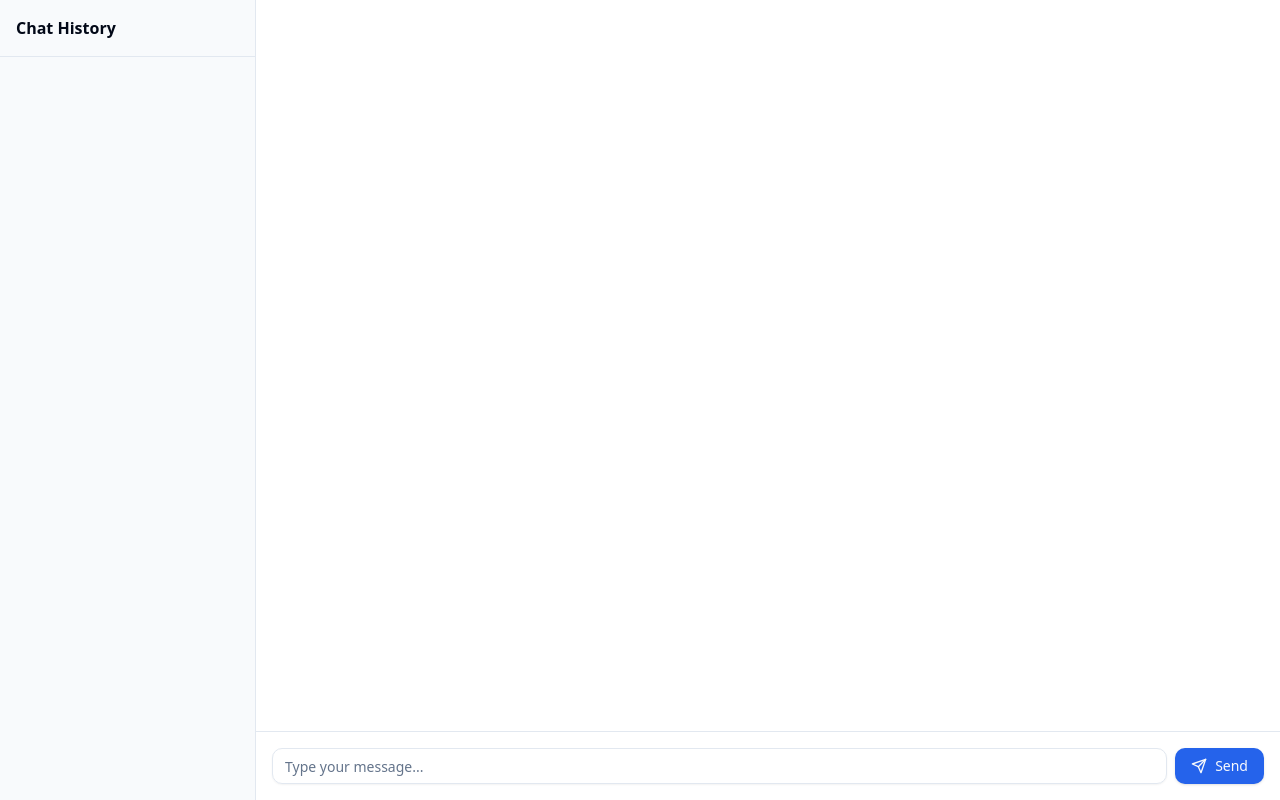
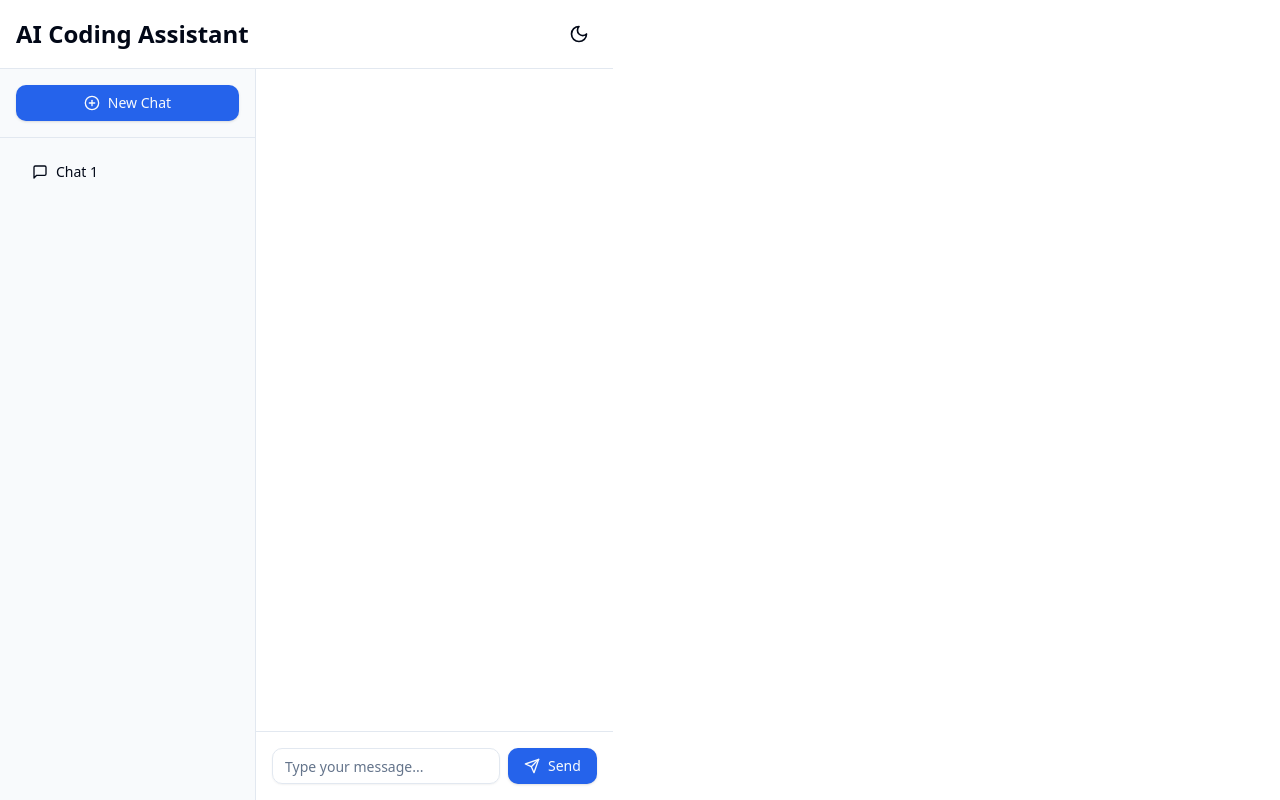
Before and after one commit to jasonkneen/sg-771720654510393, a Next.js app: page / in a window 1280 px wide. Built offline with nearby package versions, Linux system fonts and the light colour scheme.

Commit message:
SOFTGEN MAGIC

```diff
--- a/src/components/ChatInput.jsx
+++ b/src/components/ChatInput.jsx
@@ -1,9 +1,9 @@
 import React from 'react';
 import { Input } from '@/components/ui/input';
 import { Button } from '@/components/ui/button';
-import { Send } from 'lucide-react';
+import { Send, Loader2 } from 'lucide-react';
 
-const ChatInput = ({ input, setInput, handleSend }) => {
+const ChatInput = ({ input, setInput, handleSend, isLoading }) => {
   return (
     <div className="p-4 border-t bg-background">
       <form onSubmit={handleSend} className="flex space-x-2">
@@ -13,10 +13,15 @@ const ChatInput = ({ input, setInput, handleSend }) => {
           value={input}
           onChange={(e) => setInput(e.target.value)}
           className="flex-1"
+          disabled={isLoading}
         />
-        <Button type="submit">
-          <Send className="w-4 h-4 mr-2" />
-          Send
+        <Button type="submit" disabled={isLoading}>
+          {isLoading ? (
+            <Loader2 className="w-4 h-4 animate-spin" />
+          ) : (
+            <Send className="w-4 h-4" />
+          )}
+          <span className="ml-2">{isLoading ? 'Sending...' : 'Send'}</span>
         </Button>
       </form>
     </div>
--- a/src/components/ChatWindow.jsx
+++ b/src/components/ChatWindow.jsx
@@ -1,13 +1,30 @@
-import React from 'react';
+import React, { useEffect, useRef } from 'react';
 import { ScrollArea } from '@/components/ui/scroll-area';
 import { Avatar, AvatarFallback, AvatarImage } from '@/components/ui/avatar';
+import { motion, AnimatePresence } from 'framer-motion';
 
 const ChatWindow = ({ messages }) => {
+  const scrollAreaRef = useRef(null);
+
+  useEffect(() => {
+    if (scrollAreaRef.current) {
+      scrollAreaRef.current.scrollTo(0, scrollAreaRef.current.scrollHeight);
+    }
+  }, [messages]);
+
   return (
-    <ScrollArea className="flex-1 p-4">
+    <ScrollArea className="flex-1 p-4" ref={scrollAreaRef}>
       <div className="space-y-4">
+        <AnimatePresence>
           {messages.map((message, index) => (
-          <div key={index} className={`flex ${message.sender === 'user' ? 'justify-end' : 'justify-start'}`}>
+            <motion.div
+              key={index}
+              initial={{ opacity: 0, y: 20 }}
+              animate={{ opacity: 1, y: 0 }}
+              exit={{ opacity: 0, y: -20 }}
+              transition={{ duration: 0.3 }}
+              className={`flex ${message.sender === 'user' ? 'justify-end' : 'justify-start'}`}
+            >
               <div className={`flex items-end ${message.sender === 'user' ? 'flex-row-reverse' : 'flex-row'}`}>
                 <Avatar className="w-8 h-8">
                   <AvatarImage src={message.sender === 'user' ? '/api/placeholder/32/32' : '/api/placeholder/32/32'} />
@@ -17,8 +34,9 @@ const ChatWindow = ({ messages }) => {
                   {message.content}
                 </div>
               </div>
-          </div>
+            </motion.div>
           ))}
+        </AnimatePresence>
       </div>
     </ScrollArea>
   );
--- /dev/null
+++ b/src/components/Header.jsx
@@ -0,0 +1,23 @@
+import React from 'react';
+import { useTheme } from 'next-themes';
+import { Button } from '@/components/ui/button';
+import { Moon, Sun } from 'lucide-react';
+
+const Header = () => {
+  const { theme, setTheme } = useTheme();
+
+  return (
+    <header className="flex items-center justify-between p-4 border-b bg-background">
+      <h1 className="text-2xl font-bold">AI Coding Assistant</h1>
+      <Button
+        variant="ghost"
+        size="icon"
+        onClick={() => setTheme(theme === 'dark' ? 'light' : 'dark')}
+      >
+        {theme === 'dark' ? <Sun className="h-5 w-5" /> : <Moon className="h-5 w-5" />}
+      </Button>
+    </header>
+  );
+};
+
+export default Header;
--- a/src/components/Sidebar.jsx
+++ b/src/components/Sidebar.jsx
@@ -1,18 +1,31 @@
 import React from 'react';
 import { ScrollArea } from '@/components/ui/scroll-area';
 import { Separator } from '@/components/ui/separator';
+import { Button } from '@/components/ui/button';
+import { PlusCircle, MessageSquare } from 'lucide-react';
 
-const Sidebar = ({ chatHistory }) => {
+const Sidebar = ({ chatHistory, onNewChat, onSelectChat }) => {
   return (
-    <div className="w-64 border-r bg-muted/50">
-      <div className="p-4 font-semibold">Chat History</div>
+    <div className="w-64 border-r bg-muted/50 flex flex-col">
+      <div className="p-4">
+        <Button className="w-full" onClick={onNewChat}>
+          <PlusCircle className="mr-2 h-4 w-4" />
+          New Chat
+        </Button>
+      </div>
       <Separator />
-      <ScrollArea className="h-[calc(100vh-60px)]">
+      <ScrollArea className="flex-1">
         <div className="p-4 space-y-2">
           {chatHistory.map((chat, index) => (
-            <div key={index} className="p-2 rounded hover:bg-muted cursor-pointer">
+            <Button
+              key={index}
+              variant="ghost"
+              className="w-full justify-start"
+              onClick={() => onSelectChat(index)}
+            >
+              <MessageSquare className="mr-2 h-4 w-4" />
               Chat {index + 1}
-            </div>
+            </Button>
           ))}
         </div>
       </ScrollArea>
--- a/src/pages/index.js
+++ b/src/pages/index.js
@@ -1,34 +1,76 @@
-import React, { useState } from 'react';
+import React, { useState, useCallback } from 'react';
 import Layout from '@/components/Layout';
+import Header from '@/components/Header';
 import Sidebar from '@/components/Sidebar';
 import ChatWindow from '@/components/ChatWindow';
 import ChatInput from '@/components/ChatInput';
 
+const simulateAIResponse = (message) => {
+  return new Promise((resolve) => {
+    setTimeout(() => {
+      resolve(`This is a simulated AI response to: "${message}"`);
+    }, 1000 + Math.random() * 2000);
+  });
+};
+
 export default function Home() {
-  const [chatHistory, setChatHistory] = useState([]);
-  const [messages, setMessages] = useState([]);
+  const [chatHistory, setChatHistory] = useState([{ id: 1, messages: [] }]);
+  const [currentChatIndex, setCurrentChatIndex] = useState(0);
   const [input, setInput] = useState('');
+  const [isLoading, setIsLoading] = useState(false);
 
-  const handleSend = (e) => {
+  const handleSend = useCallback(async (e) => {
     e.preventDefault();
-    if (input.trim()) {
-      const newMessages = [
-        ...messages,
-        { sender: 'user', content: input },
-        { sender: 'ai', content: 'This is a simulated AI response.' },
-      ];
-      setMessages(newMessages);
+    if (input.trim() && !isLoading) {
+      setIsLoading(true);
+      const userMessage = { sender: 'user', content: input };
+      setChatHistory((prev) => {
+        const newHistory = [...prev];
+        newHistory[currentChatIndex].messages.push(userMessage);
+        return newHistory;
+      });
       setInput('');
-      setChatHistory([...chatHistory, { id: chatHistory.length + 1 }]);
+
+      const aiResponse = await simulateAIResponse(input);
+      const aiMessage = { sender: 'ai', content: aiResponse };
+      setChatHistory((prev) => {
+        const newHistory = [...prev];
+        newHistory[currentChatIndex].messages.push(aiMessage);
+        return newHistory;
+      });
+      setIsLoading(false);
     }
-  };
+  }, [input, isLoading, currentChatIndex]);
+
+  const handleNewChat = useCallback(() => {
+    setChatHistory((prev) => [...prev, { id: prev.length + 1, messages: [] }]);
+    setCurrentChatIndex(chatHistory.length);
+  }, [chatHistory.length]);
+
+  const handleSelectChat = useCallback((index) => {
+    setCurrentChatIndex(index);
+  }, []);
 
   return (
     <Layout>
-      <Sidebar chatHistory={chatHistory} />
-      <div className="flex flex-col flex-1">
-        <ChatWindow messages={messages} />
-        <ChatInput input={input} setInput={setInput} handleSend={handleSend} />
+      <div className="flex flex-col h-screen">
+        <Header />
+        <div className="flex flex-1 overflow-hidden">
+          <Sidebar
+            chatHistory={chatHistory}
+            onNewChat={handleNewChat}
+            onSelectChat={handleSelectChat}
+          />
+          <div className="flex flex-col flex-1">
+            <ChatWindow messages={chatHistory[currentChatIndex].messages} />
+            <ChatInput
+              input={input}
+              setInput={setInput}
+              handleSend={handleSend}
+              isLoading={isLoading}
+            />
+          </div>
+        </div>
       </div>
     </Layout>
   );
```
Lines whose indentation alone changed are shown as unchanged.
